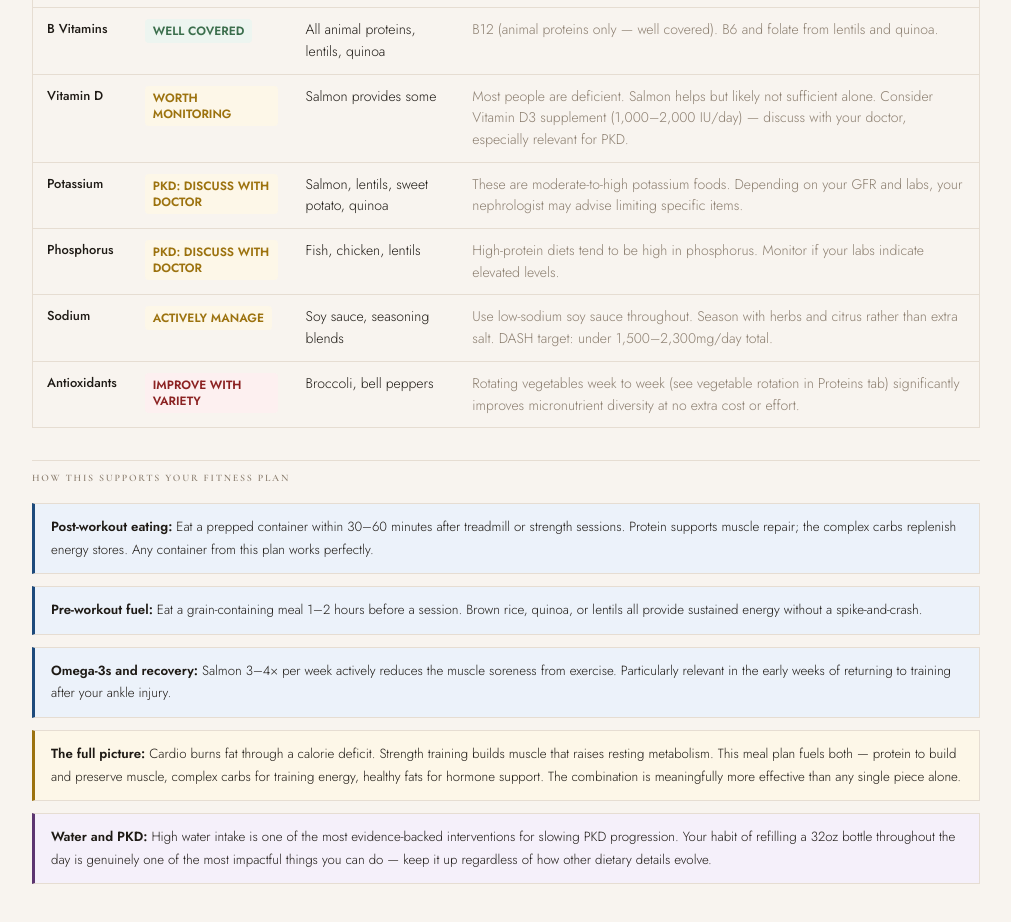
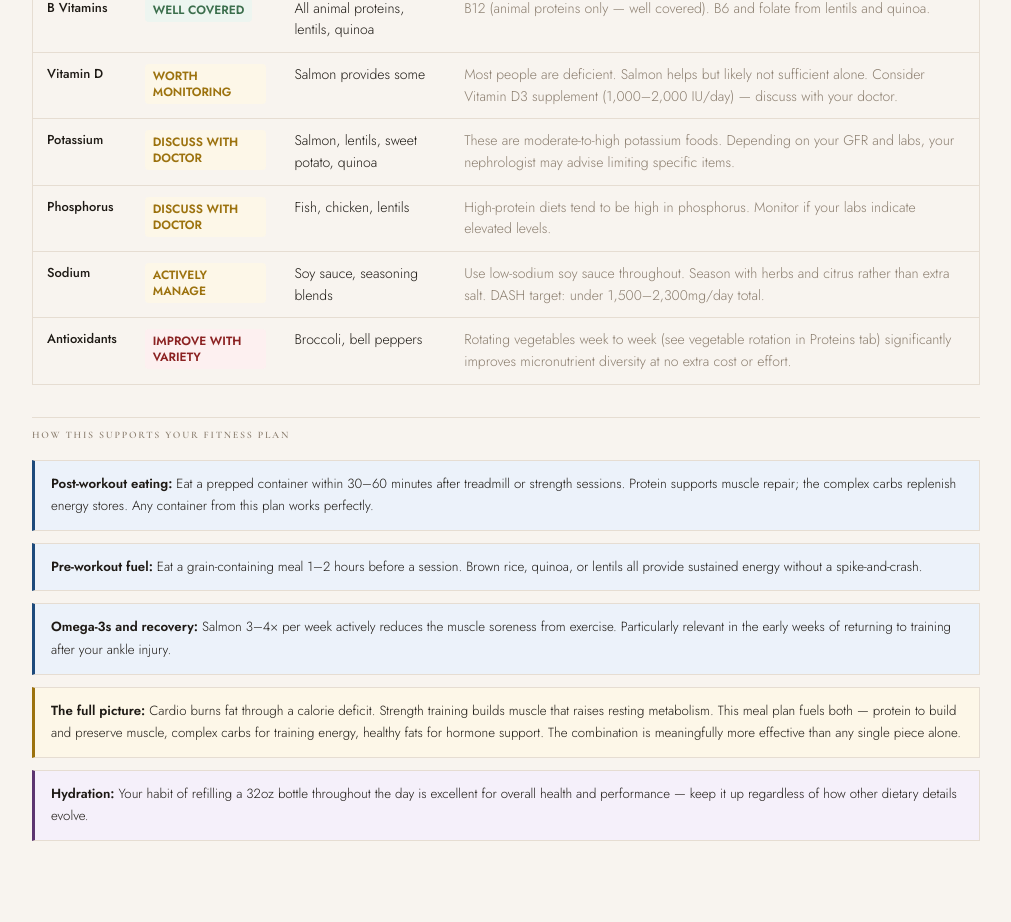
Before and after one commit to masontrang-dev/meal-fit-prep, a Vue app: page /#/meal/nutrients in a window 1280 px wide. Shown: the part 920-1842 px from the top of the page, without its empty margins (134-1145 px from the left). After the commit the page ends 1801 px from the top, so only its background shows below. Built offline with nearby package versions, Linux system fonts and the light colour scheme.

Commit message:
Remove all PKD references from application

```diff
--- a/src/assets/main.css
+++ b/src/assets/main.css
@@ -36,7 +36,7 @@
     --plum: #5c3570;
     --plum-light: #f5f0fa;
 
-    /* Accent — Red (warnings / PKD) */
+    /* Accent — Red (warnings) */
     --red: #8b2222;
     --red-light: #fdf0f0;
 
--- a/src/data/nutrients.ts
+++ b/src/data/nutrients.ts
@@ -7,7 +7,7 @@ export const nutrientStatus: NutrientRow[] = [
     statusLabel: "Well covered",
     sources: "Fish, chicken, steak, lentils, quinoa",
     notes:
-      "~100–130g/day from this plan. Discuss total protein target with nephrologist — PKD may warrant a more moderate level depending on your stage.",
+      "~100–130g/day from this plan. Discuss total protein target with your doctor if you have specific dietary needs.",
   },
   {
     nutrient: "Omega-3s",
@@ -61,12 +61,12 @@ export const nutrientStatus: NutrientRow[] = [
     statusLabel: "Worth monitoring",
     sources: "Salmon provides some",
     notes:
-      "Most people are deficient. Salmon helps but likely not sufficient alone. Consider Vitamin D3 supplement (1,000–2,000 IU/day) — discuss with your doctor, especially relevant for PKD.",
+      "Most people are deficient. Salmon helps but likely not sufficient alone. Consider Vitamin D3 supplement (1,000–2,000 IU/day) — discuss with your doctor.",
   },
   {
     nutrient: "Potassium",
     status: "watch",
-    statusLabel: "PKD: Discuss with doctor",
+    statusLabel: "Discuss with doctor",
     sources: "Salmon, lentils, sweet potato, quinoa",
     notes:
       "These are moderate-to-high potassium foods. Depending on your GFR and labs, your nephrologist may advise limiting specific items.",
@@ -74,7 +74,7 @@ export const nutrientStatus: NutrientRow[] = [
   {
     nutrient: "Phosphorus",
     status: "watch",
-    statusLabel: "PKD: Discuss with doctor",
+    statusLabel: "Discuss with doctor",
     sources: "Fish, chicken, lentils",
     notes:
       "High-protein diets tend to be high in phosphorus. Monitor if your labs indicate elevated levels.",
--- a/src/stores/settingsStore.ts
+++ b/src/stores/settingsStore.ts
@@ -1,26 +1,23 @@
-import { defineStore } from 'pinia'
-import { ref } from 'vue'
+import { defineStore } from "pinia";
+import { ref } from "vue";
 
-export const useSettingsStore = defineStore('settings', () => {
-  const servings = ref<1 | 2 | 3>(2)
-  const lastResetDate = ref<string | null>(null)
-  const hasSeenPKDWarning = ref<boolean>(false)
+export const useSettingsStore = defineStore(
+  "settings",
+  () => {
+    const servings = ref<1 | 2 | 3>(2);
+    const lastResetDate = ref<string | null>(null);
 
-  const acknowledgedPKDWarning = () => {
-    hasSeenPKDWarning.value = true
-  }
+    const setServings = (n: 1 | 2 | 3) => {
+      servings.value = n;
+    };
 
-  const setServings = (n: 1 | 2 | 3) => {
-    servings.value = n
-  }
-
-  return {
-    servings,
-    lastResetDate,
-    hasSeenPKDWarning,
-    acknowledgedPKDWarning,
-    setServings
-  }
-}, {
-  persist: true
-})
+    return {
+      servings,
+      lastResetDate,
+      setServings,
+    };
+  },
+  {
+    persist: true,
+  },
+);
--- a/src/views/meal/NutrientsView.vue
+++ b/src/views/meal/NutrientsView.vue
@@ -1,33 +1,11 @@
 <script setup lang="ts">
 import { nutrientStatus } from "@/data/nutrients";
-import { useSettingsStore } from "@/stores/settingsStore";
 import NutrientTable from "@/components/meal/NutrientTable.vue";
 import CalloutBox from "@/components/ui/CalloutBox.vue";
-
-const settingsStore = useSettingsStore();
-
-const dismissPKDWarning = () => {
-  settingsStore.acknowledgedPKDWarning();
-};
 </script>
 
 <template>
   <div>
-    <!-- PKD Warning - Hidden for now -->
-    <!-- <CalloutBox v-if="!settingsStore.hasSeenPKDWarning" variant="red">
-      <div class="flex items-start justify-between gap-4">
-        <p class="flex-1">
-          <strong>PKD (Polycystic Kidney Disease) — Important:</strong> This plan is built on whole foods and aligns directionally with DASH principles. However, PKD dietary needs vary significantly by kidney function stage (GFR). Potassium, phosphorus, and total daily protein all need calibration to your specific labs. Before committing to this plan, bring it printed to your nephrologist or a renal dietitian. Ask specifically about your current GFR, your potassium and phosphorus tolerance, and whether your protein target needs adjusting. The structure here is sound — the individual quantities may need tuning.
-        </p>
-        <button
-          @click="dismissPKDWarning"
-          class="text-xs px-3 py-1 bg-[var(--red)] text-white rounded hover:opacity-90 transition-opacity whitespace-nowrap"
-        >
-          Dismiss
-        </button>
-      </div>
-    </CalloutBox> -->
-
     <section class="mb-6">
       <h3 class="section-label">DASH Diet Alignment</h3>
       <CalloutBox variant="blue">
@@ -86,10 +64,9 @@ const dismissPKDWarning = () => {
 
         <CalloutBox variant="plum">
           <p>
-            <strong>Water and PKD:</strong> High water intake is one of the most evidence-backed
-            interventions for slowing PKD progression. Your habit of refilling a 32oz bottle
-            throughout the day is genuinely one of the most impactful things you can do — keep it up
-            regardless of how other dietary details evolve.
+            <strong>Hydration:</strong> Your habit of refilling a 32oz bottle throughout the day is
+            excellent for overall health and performance — keep it up regardless of how other
+            dietary details evolve.
           </p>
         </CalloutBox>
       </div>
```
Also changed, not shown: 5 other files (tests, documents, lock files or other folders).
